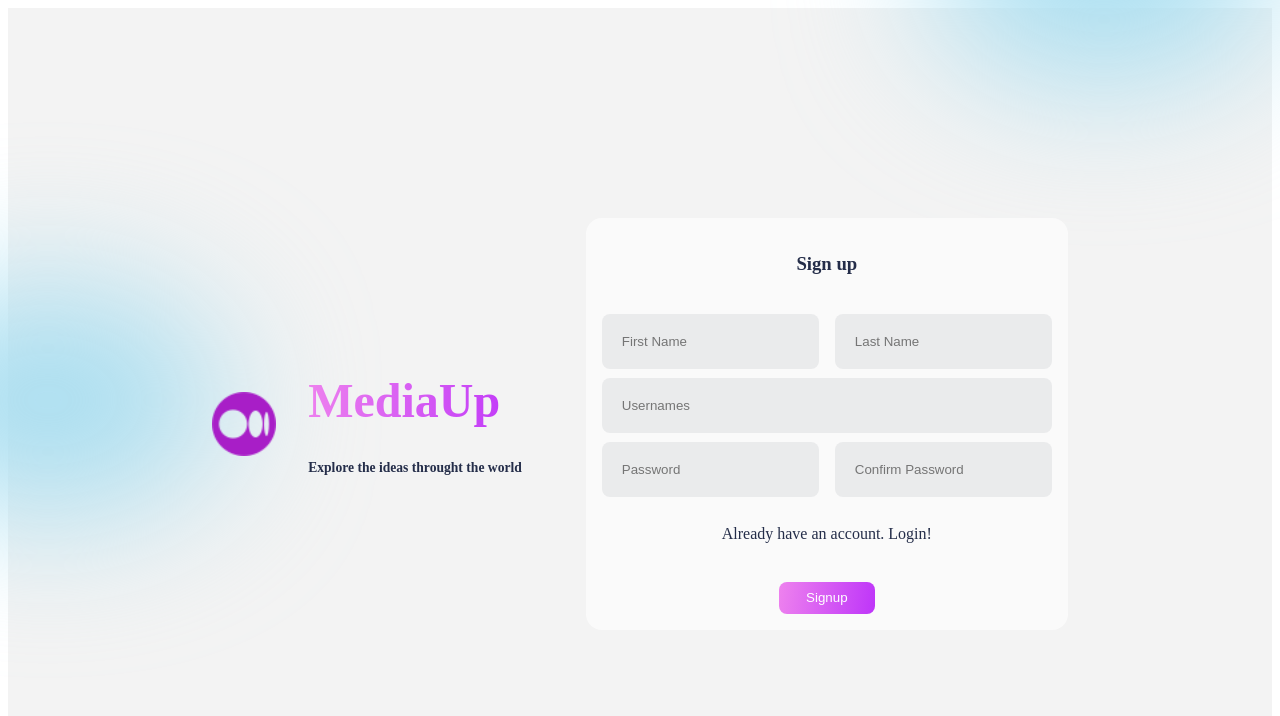
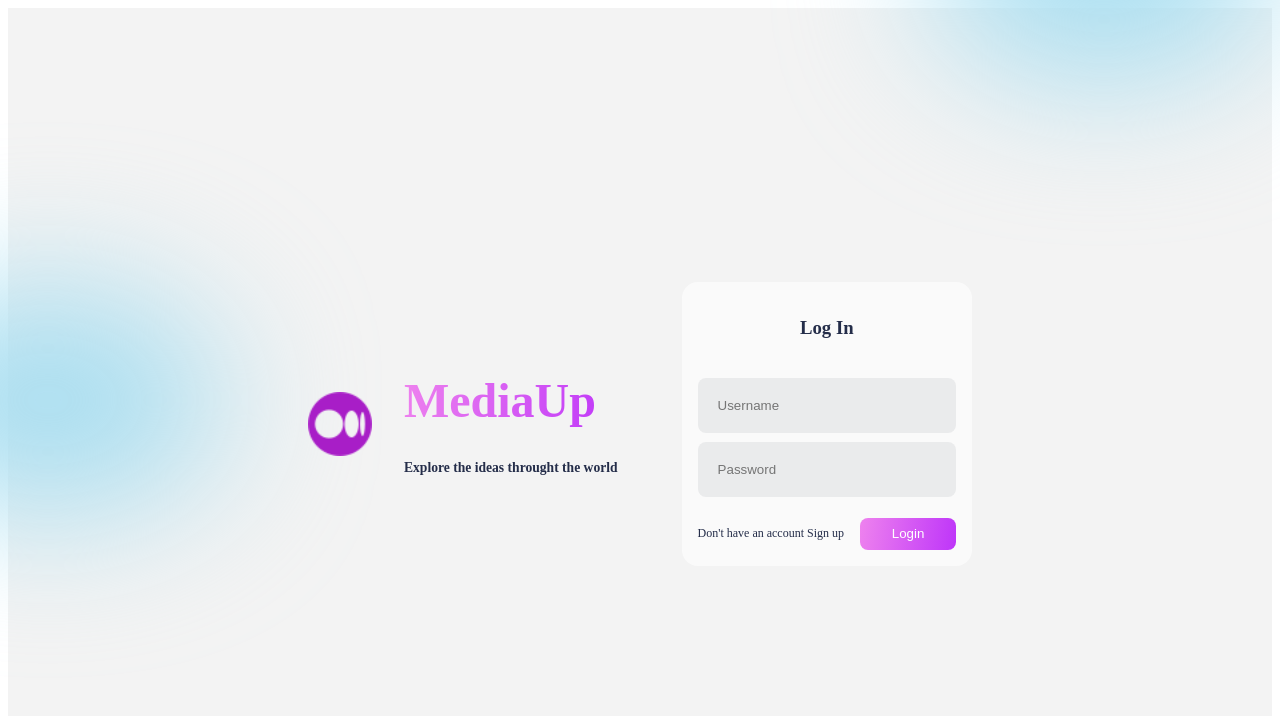
Before and after one commit to Elissa-DI/MERN_SocialMediaApp, a React (Create React App) app: page / in a window 1280 px wide. Shown: the top 716 px of the page. Built offline with nearby package versions, Linux system fonts and the light colour scheme.

Commit message:
new features

```diff
--- a/src/pages/Auth/Auth.jsx
+++ b/src/pages/Auth/Auth.jsx
@@ -15,10 +15,48 @@ const Auth = () => {
             </div>
         </div>
 
-        <Signup />
+        {/* <Signup /> */}
+        <LogIn />
     </div>
   )
 }
+
+
+function LogIn() {
+    return (
+      <div className="a-right">
+        <form className="infoForm authForm">
+          <h3>Log In</h3>
+
+          <div>
+            <input
+              type="text"
+              placeholder="Username"
+              className="infoInput"
+              name="username"
+            />
+          </div>
+
+          <div>
+            <input
+              type="password"
+              className="infoInput"
+              placeholder="Password"
+              name="password"
+            />
+          </div>
+
+          <div>
+              <span style={{ fontSize: "12px" }}>
+                Don't have an account Sign up
+              </span>
+            <button className="button infoButton">Login</button>
+          </div>
+        </form>
+      </div>
+    );
+  }
+
 
 function Signup() {
     return (
@@ -66,7 +104,7 @@ function Signup() {
                     />
                 </div>
                 <div>
-                    <span>Already have an account. Login!</span>
+                    <span style={{ fontSize: '12px' }}>Already have an account. Login!</span>
                 </div>
                 <div>
                     <button className="button infoButton" type='submit'>Signup</button>
```
